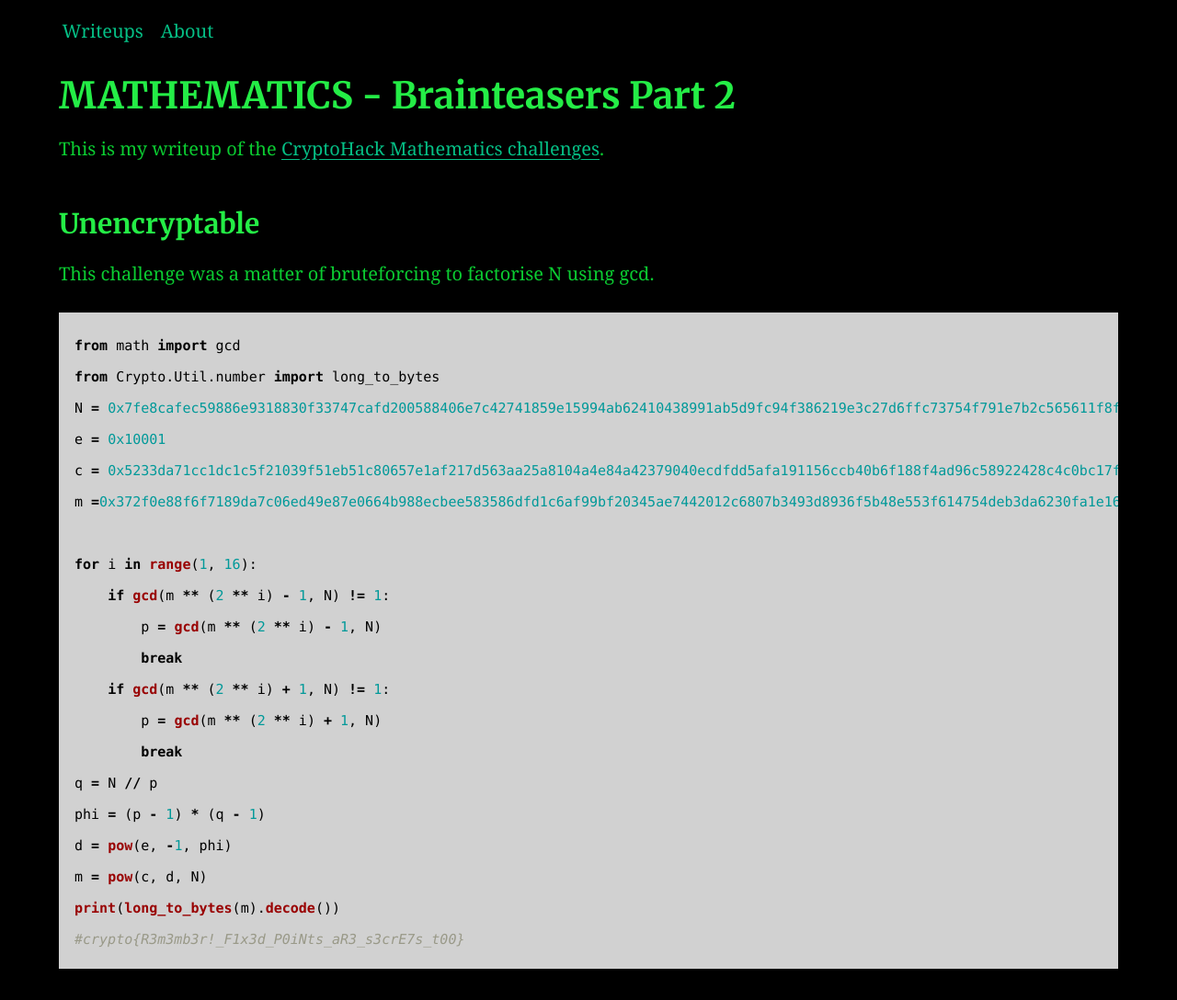
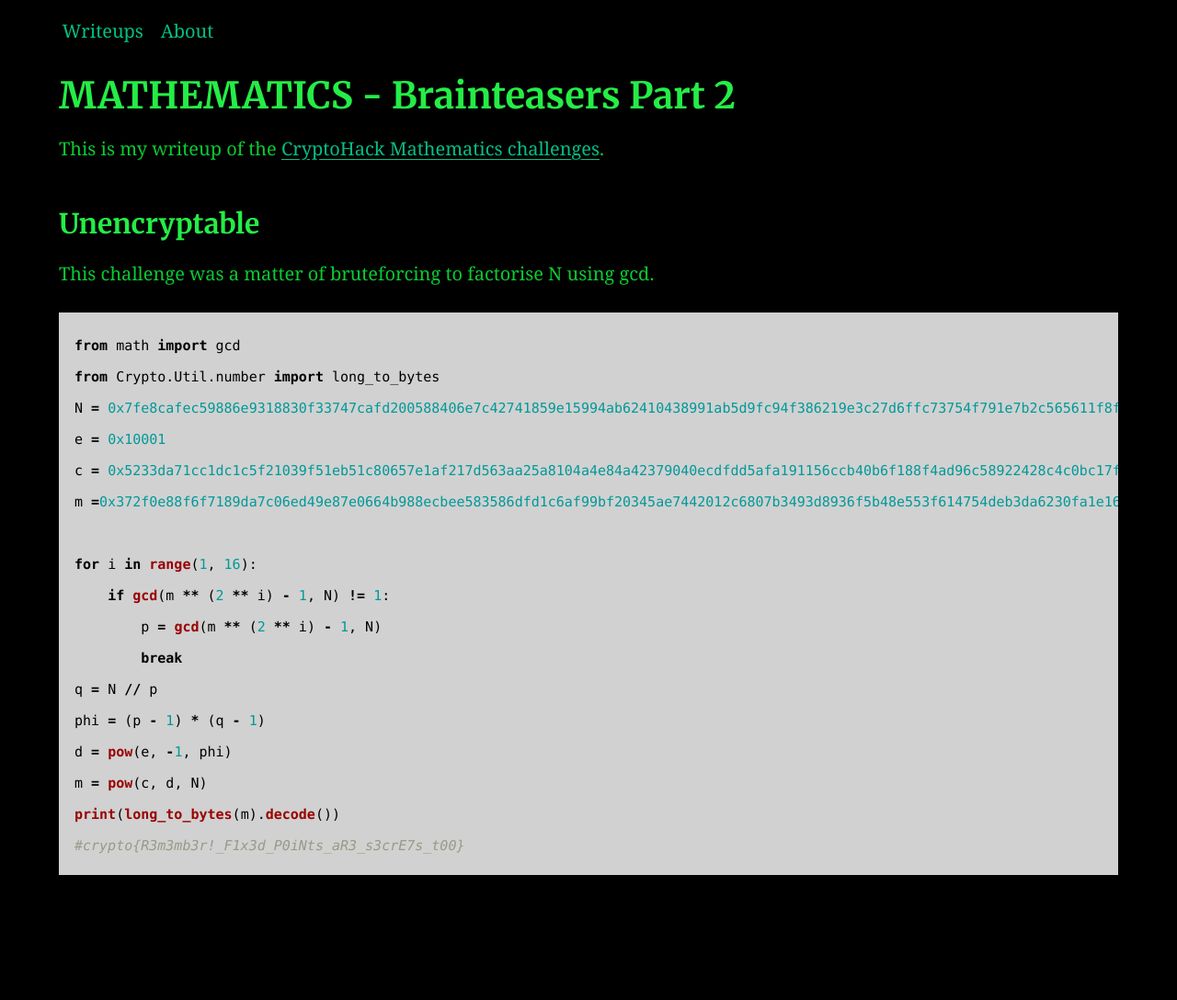
Before and after one commit to AC01010/Connor-McCartney.github.io, a Jekyll site: the page built from _posts/2014-01-07-Cryptohackmathbrain2.md, in a window 1280 px wide. Shown: the whole page at 92% size. Built offline with Jekyll 4.4.1, drawn with Linux system fonts in a browser that asks for light colours; after the commit the page ends 986 px from its top, so only the background shows below that.

Commit message:
Update 2014-01-07-Cryptohackmathbrain2.md

```diff
--- a/_posts/2014-01-07-Cryptohackmathbrain2.md
+++ b/_posts/2014-01-07-Cryptohackmathbrain2.md
@@ -26,9 +26,6 @@ for i in range(1, 16):
     if gcd(m ** (2 ** i) - 1, N) != 1:
         p = gcd(m ** (2 ** i) - 1, N)
         break
-    if gcd(m ** (2 ** i) + 1, N) != 1:
-        p = gcd(m ** (2 ** i) + 1, N)
-        break
 q = N // p
 phi = (p - 1) * (q - 1)
 d = pow(e, -1, phi)
```
